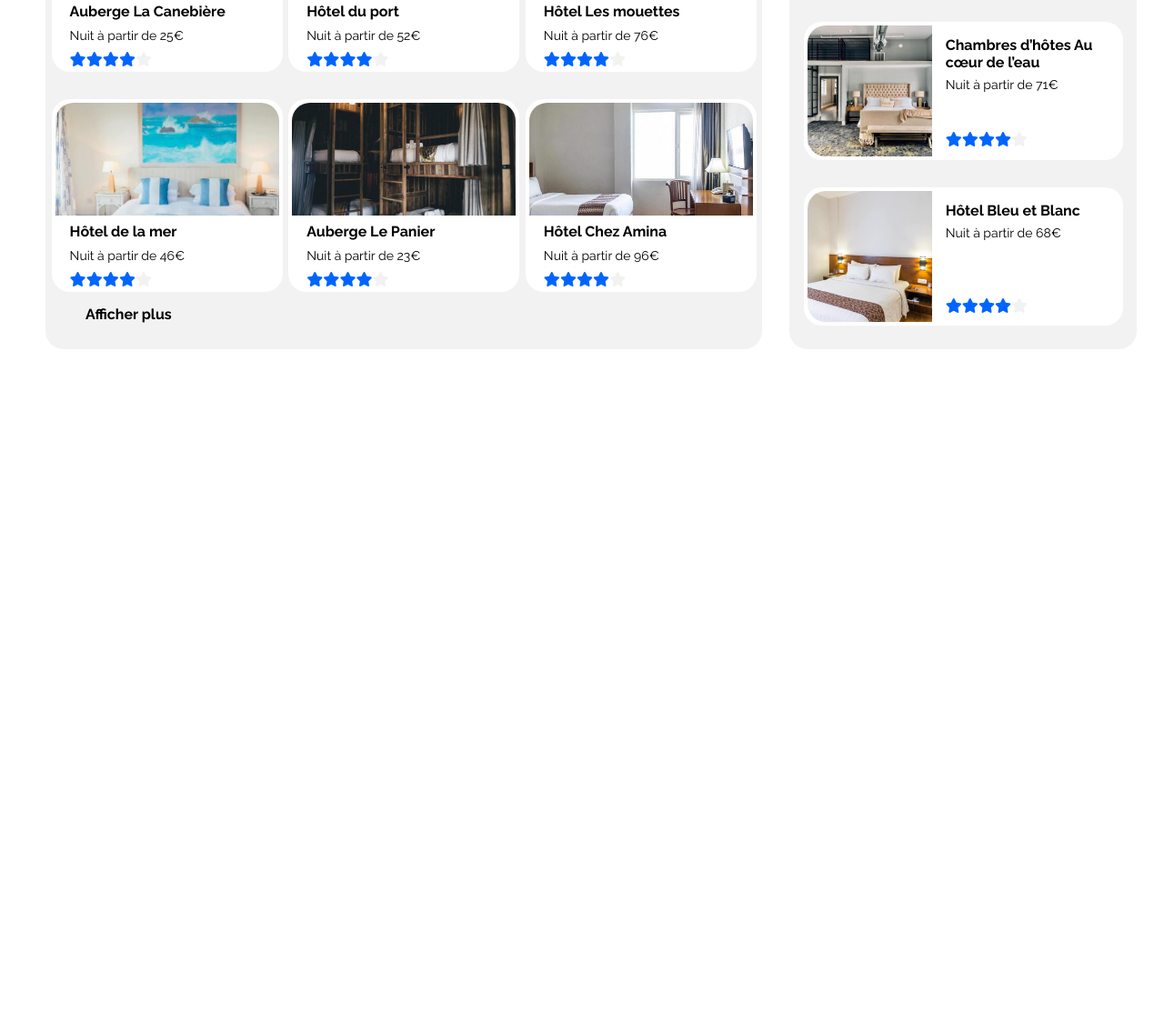
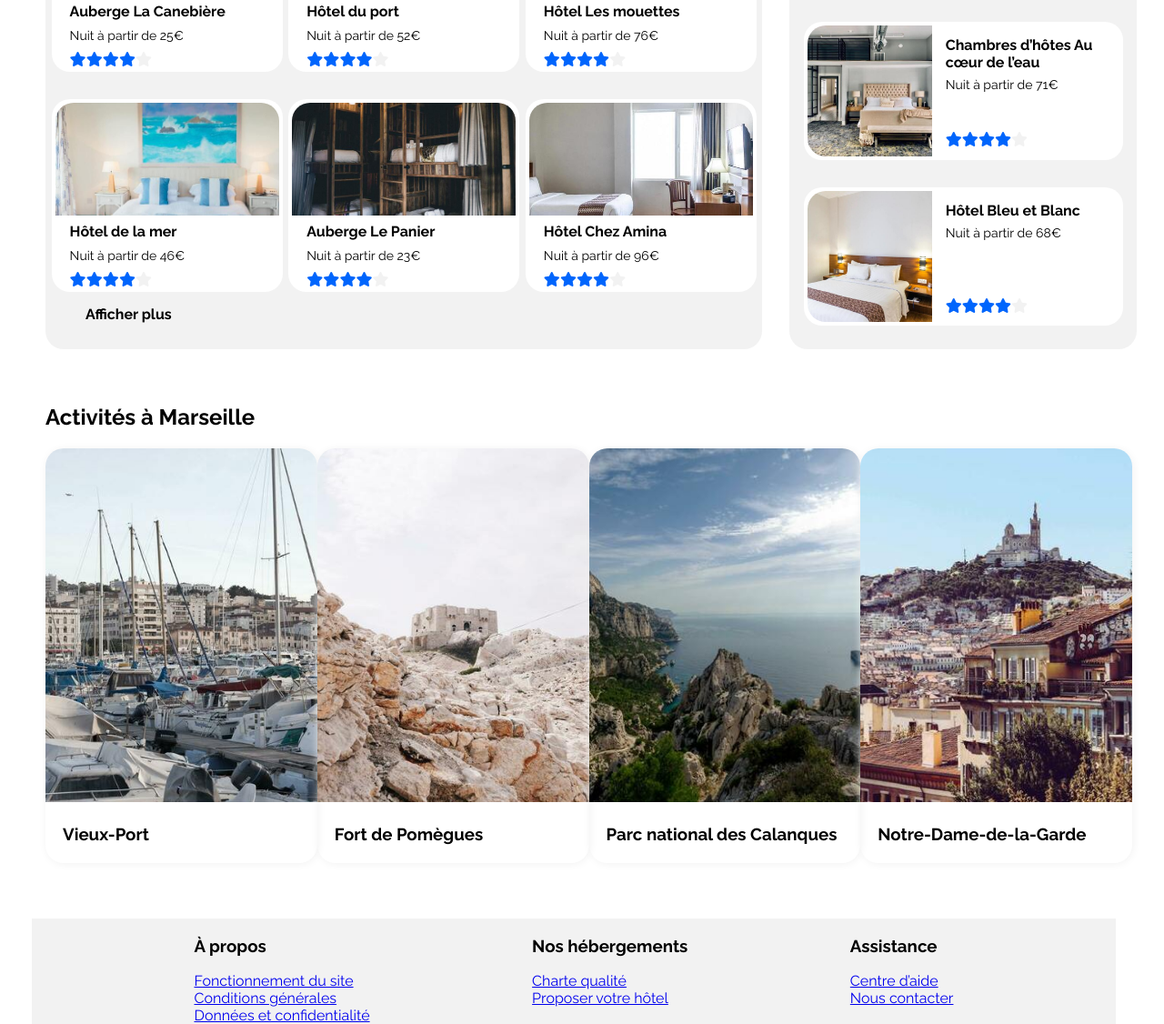
Before and after one commit to DamienL47/Booki, a plain HTML site: page index.html in a window 1280 px wide. Shown: the part 644-1770 px from the top of the page at 91% size. Before the commit the page ends 1028 px from the top, so only its background shows below. Drawn offline with Linux system fonts and the light colour scheme.

Commit message:
section activity

```diff
--- a/css/style.css
+++ b/css/style.css
@@ -280,3 +280,43 @@ header {
 .popularInfos > p {
     margin: 7px 0 0 0;
 }
+
+/* ----------------------------- SECTION ACTIVITÉS ----------------------------------- */
+
+#Activites {
+    margin-left: 50px;
+    margin-top: 60px;
+}
+.boxActivity {
+    display: flex;
+    justify-content: space-between;
+    margin-right: 35px;
+}
+.cardActivity {
+    width: 302px;
+    height: auto;
+    border-radius: 20px;
+    box-shadow: #F2F2F2 1px 1px 10px;
+}
+.imageActivity {
+    width: 100%;
+    height: 389px;
+    object-fit: cover;
+    border-radius: 20px 20px 0 0;
+}
+.cardActivity > h3 {
+    margin: 20px 0 21px 19px;
+}
+
+/* ----------------------------- SECTION FOOTER ----------------------------------- */
+
+.boxFooter {
+    margin: 61px 53px 0 35px;
+    background-color: #F2F2F2;
+    display: flex;
+    justify-content: space-evenly;
+}
+.cardFooter {
+    display: flex;
+    flex-direction: column;
+}
--- a/index.html
+++ b/index.html
@@ -15,7 +15,7 @@
     <header>
         <div class="containerHeader">
             <img class="logoHeader" src="/Images/logo/Booki.png" alt="Logo Booki">
-            <nav >
+            <nav>
                 <ul class="menu">
                     <a href="#Hebergements"><li>Hébergements</li></a>
                     <a href="#Activites"><li>Activités</li></a>
@@ -189,12 +189,46 @@
 
         </section>
         <section id="Activites">
-
+            <h2>Activités à Marseille</h2>
+            <div class="boxActivity">
+                <div class="cardActivity">
+                <img class="imageActivity" src="/Images/activites/4_small/reno-laithienne-QUgJhdY5Fyk-unsplash.jpg" alt="bateaux au port de Marseille">
+                <h3>Vieux-Port</h3>
+                </div>
+                <div class="cardActivity">
+                    <img class="imageActivity" src="/Images/activites/4_small/paul-hermann-QFTrLdQIRhI-unsplash.jpg" alt="batisse en pierre en montagne">
+                <h3>Fort de Pomègues</h3>
+                </div>
+                <div class="cardActivity">
+                    <img class="imageActivity" src="/Images/activites/4_small/kilyan-sockalingum-NR8-cBCN3aI-unsplash.jpg" alt="mer vue de la montagne">
+                <h3>Parc national des Calanques</h3>
+                </div>
+                <div class="cardActivity">
+                    <img class="imageActivity" src="/Images/activites/4_small/florian-wehde-xW9e8gdotxI-unsplash.jpg" alt="bateaux au port de Marseille">
+                <h3>Notre-Dame-de-la-Garde</h3>
+                </div>
+            </div>
         </section>
-
     </main>
     <footer>
-
+        <section class="boxFooter">
+            <div class="cardFooter">
+                <h3>À propos</h3>
+                <a href="#">Fonctionnement du site</a>
+                <a href="#">Conditions générales </a>
+                <a href="#">Données et confidentialité</a>
+            </div>
+            <div class="cardFooter">
+                <h3>Nos hébergements</h3>
+                <a href="#">Charte qualité</a>
+                <a href="#">Proposer votre hôtel</a>
+            </div>
+            <div class="cardFooter">
+                <h3>Assistance</h3>
+                <a href="#">Centre d’aide</a>
+                <a href="#">Nous contacter</a>
+            </div>
+        </section>
     </footer>
 </body>
 </html>
```
